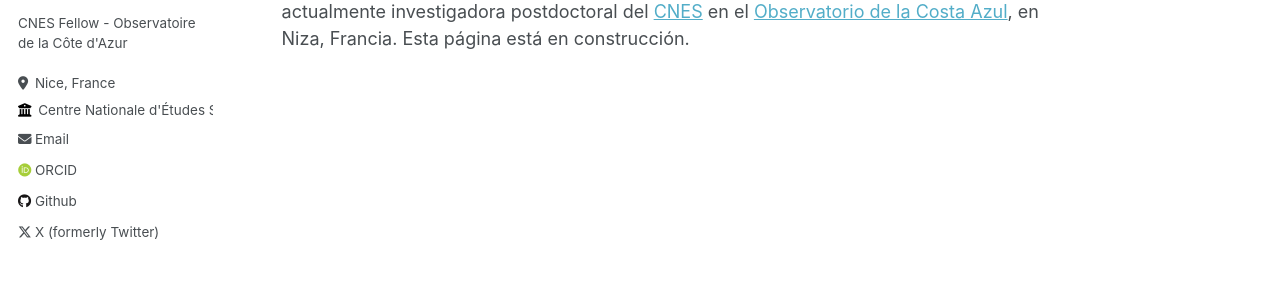
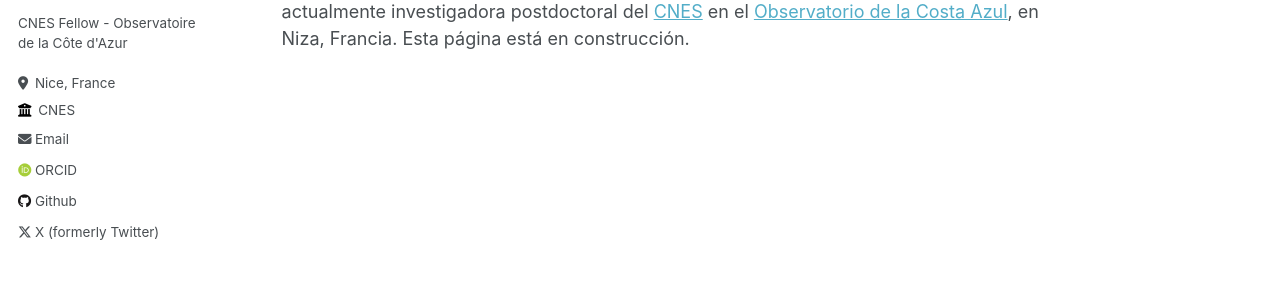
Before and after one commit to cnavarretes/cnavarretes.github.io, a Jekyll site: the page built from _pages/about.md, in a window 1280 px wide. Shown: the part 310-602 px from the top of the page. Built offline with Jekyll 4.4.1, drawn with Linux system fonts in a browser that asks for light colours; some web fonts are replaced.

Commit message:
Update _config.yml

```diff
--- a/_config.yml
+++ b/_config.yml
@@ -26,7 +26,7 @@ author:
   pronouns         : # example: "she/her"
   bio              : "CNES Fellow - Observatoire de la Côte d'Azur"
   location         : "Nice, France"
-  employer         : "Centre Nationale d'Études Spatiales (CNES)"
+  employer         : "CNES"
   uri              : # URL
   email            : "camila.navarrete@oca.eu"
 
```
